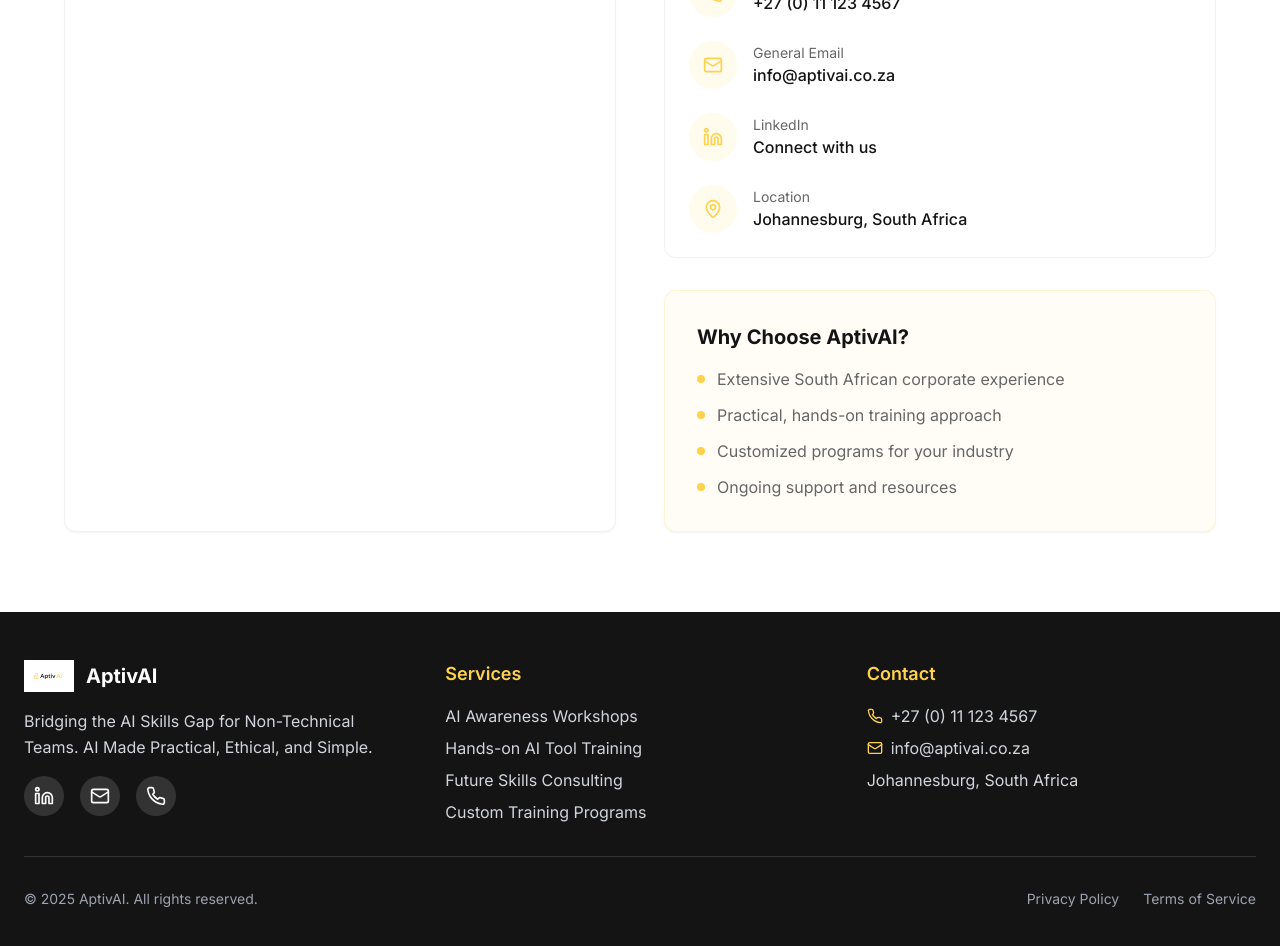
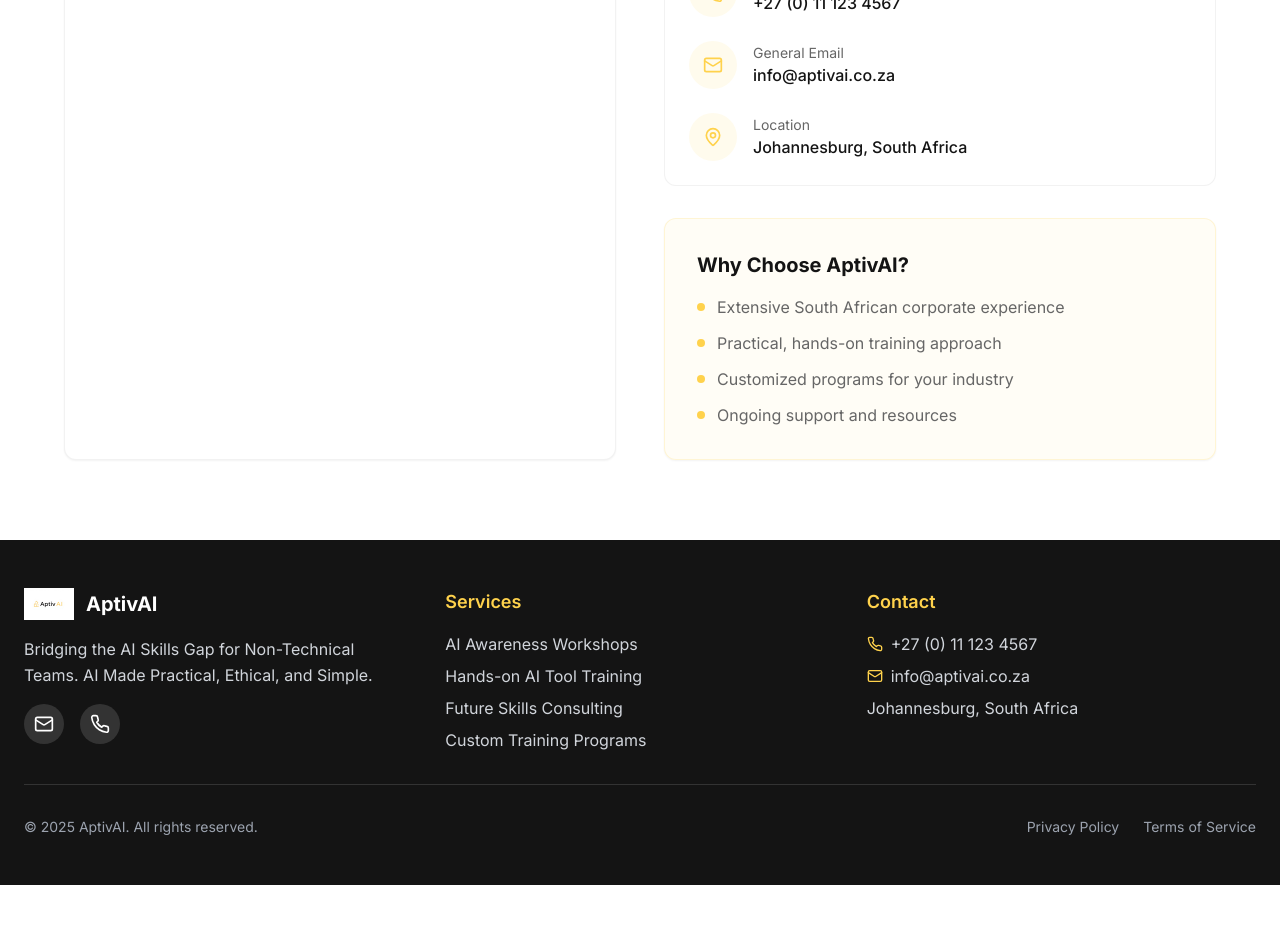
Before and after one commit to AptivAi-droid/aptivai-corporate-consulting, a React (Vite) app: page / in a window 1280 px wide. Shown: the part 5280-6226 px from the top of the page. After the commit the page ends 6165 px from the top, so only its background shows below. Built offline with nearby package versions, Linux system fonts and the light colour scheme.

Commit message:
Fix CEO role and LinkedIn link

```diff
--- a/src/components/CompanyStructure.tsx
+++ b/src/components/CompanyStructure.tsx
@@ -16,7 +16,7 @@ interface Role {
 const companyRoles: Role[] = [
   // Executive Leadership
   {
-    title: "CEO",
+    title: "CEO (Human)",
     name: "Neal Titus",
     department: "Executive Leadership",
     type: "human",
--- a/src/components/contact-section.tsx
+++ b/src/components/contact-section.tsx
@@ -5,7 +5,7 @@ import { Input } from "@/components/ui/input";
 import { Label } from "@/components/ui/label";
 import { Textarea } from "@/components/ui/textarea";
 import { useToast } from "@/hooks/use-toast";
-import { Phone, Mail, Linkedin, MapPin, Send } from "lucide-react";
+import { Phone, Mail, MapPin, Send } from "lucide-react";
 
 const ContactSection = () => {
   const [formData, setFormData] = useState({
@@ -68,12 +68,6 @@ const ContactSection = () => {
       label: "General Email",
       value: "info@aptivai.co.za",
       link: "mailto:info@aptivai.co.za"
-    },
-    {
-      icon: Linkedin,
-      label: "LinkedIn",
-      value: "Connect with us",
-      link: "https://linkedin.com/company/aptivai"
     },
     {
       icon: MapPin,
--- a/src/components/footer.tsx
+++ b/src/components/footer.tsx
@@ -1,4 +1,4 @@
-import { Linkedin, Mail, Phone } from "lucide-react";
+import { Mail, Phone } from "lucide-react";
 import aptivaiLogo from "@/assets/aptivai-logo.png";
 
 const Footer = () => {
@@ -23,13 +23,6 @@ const Footer = () => {
               AI Made Practical, Ethical, and Simple.
             </p>
             <div className="flex space-x-4">
-              <a
-                href="https://linkedin.com/company/aptivai"
-                className="w-10 h-10 bg-corporate-grey rounded-full flex items-center justify-center hover:bg-accent transition-colors"
-                aria-label="LinkedIn"
-              >
-                <Linkedin className="h-5 w-5" />
-              </a>
               <a
                 href="mailto:info@aptivai.co.za"
                 className="w-10 h-10 bg-corporate-grey rounded-full flex items-center justify-center hover:bg-accent transition-colors"
```
